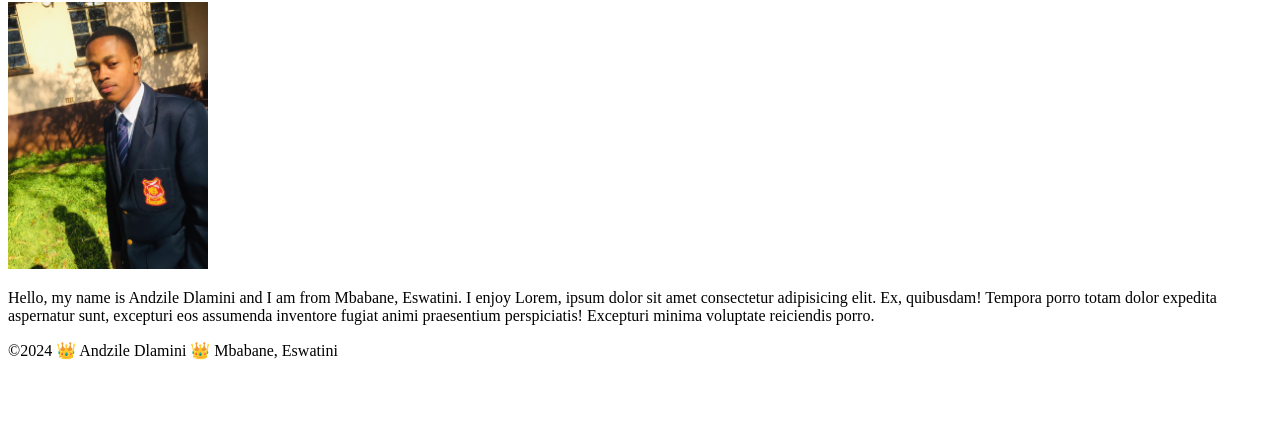
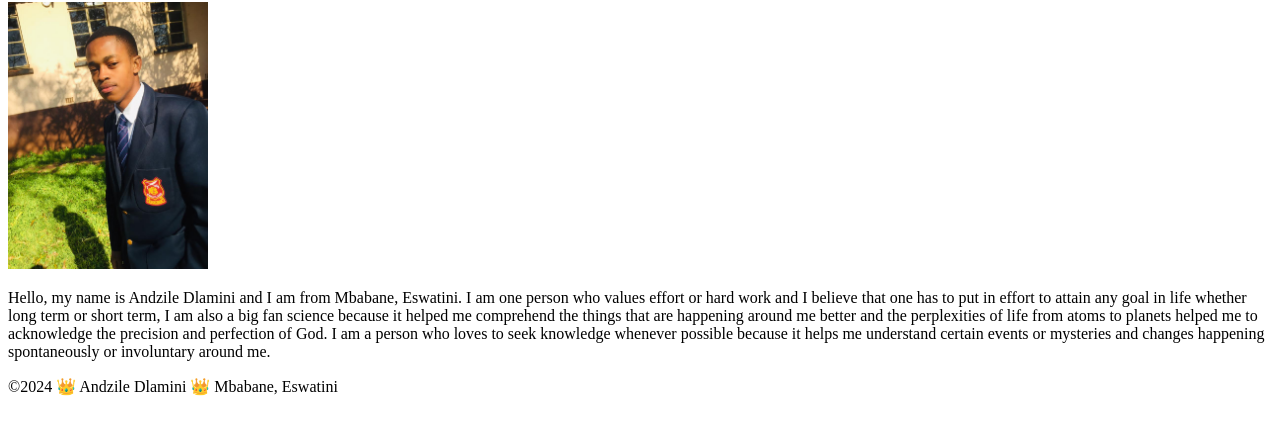
Before and after one commit to andzile-01/wdd130, a plain HTML site: page index.html in a window 1280 px wide. Shown: the part 104-538 px from the top of the page. Drawn offline with Linux system fonts and the light colour scheme.

Commit message:
adding paragraph content

```diff
--- a/index.html
+++ b/index.html
@@ -16,7 +16,7 @@
 	<main>
 		<h1>Andzile Dlamini | WDD 130</h1>
 		<img src="images/profile.jpg" alt="Hello, my name is Andzile Dlamini" width="200">
-	    <p>Hello, my name is Andzile Dlamini and I am from Mbabane, Eswatini. I enjoy Lorem, ipsum dolor sit amet consectetur adipisicing elit. Ex, quibusdam! Tempora porro totam dolor expedita aspernatur sunt, excepturi eos assumenda inventore fugiat animi praesentium perspiciatis! Excepturi minima voluptate reiciendis porro. </p>
+	    <p>Hello, my name is Andzile Dlamini and I am from Mbabane, Eswatini.  I am one person who values effort or hard work and I believe that one has to put in effort to attain any goal in life whether long term or short term, I am also a big fan science because it helped me comprehend the things that are happening around me better and the perplexities of life from atoms to planets helped me to acknowledge the precision and perfection of God. I am a person who loves to seek knowledge whenever possible because it helps me understand certain events or mysteries and changes happening spontaneously or involuntary around me. </p>
 	</main>
 	<footer>
 		<p>©2024 👑 Andzile Dlamini 👑 Mbabane, Eswatini</p>
```
